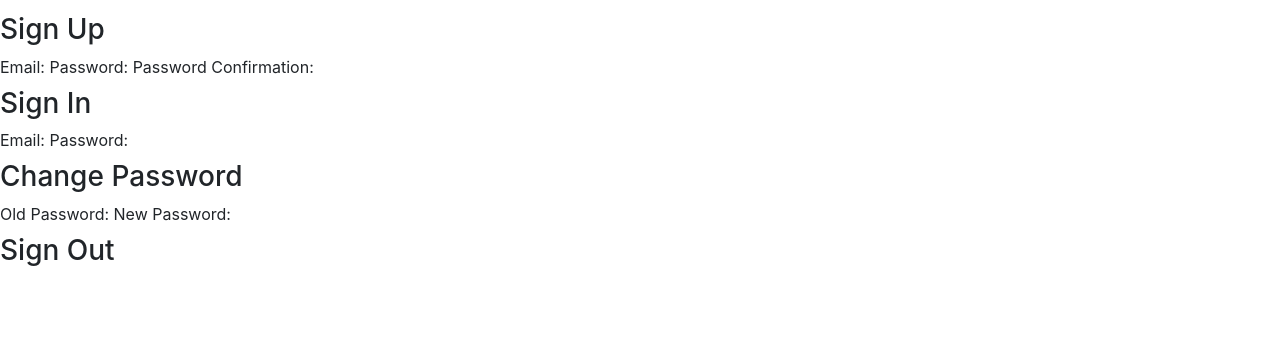
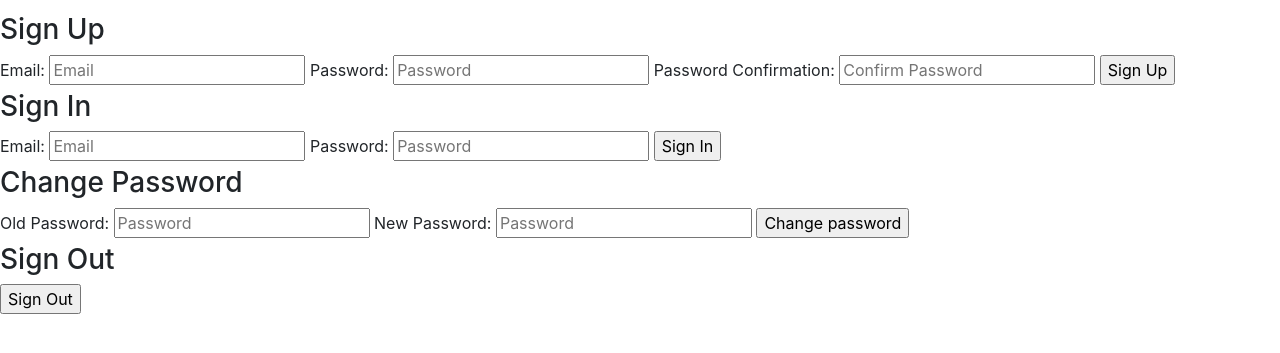
Before and after one commit to ajevans451/full-stack-client, a website built with webpack: page index.html in a window 1280 px wide. Shown: the part 51-404 px from the top of the page. Built offline with nearby package versions, Linux system fonts and the light colour scheme.

Commit message:
add form fields

```diff
--- a/index.html
+++ b/index.html
@@ -17,21 +17,32 @@
       <form id='sign-up-form'>
         <h3>Sign Up</h3>
         <label for='sign-up-email'>Email:</label>
+        <input required id='sign-up-email' type='email' placeholder='Email'>
         <label for='sign-up-pw'>Password:</label>
+        <input required id='sign-up-pw' type='password' placeholder='Password'>
         <label for='sign-up-pw-confirm'>Password Confirmation:</label>
+        <input required id='sign-up-pw-confirm' type='password' placeholder='Confirm Password'>
+        <input type='submit' value="Sign Up">
       </form>
       <form id='sign-in-form'>
         <h3>Sign In</h3>
         <label for='sign-in-email'>Email:</label>
+        <input required id='sign-in-email' type='email' placeholder='Email'>
         <label for='sign-in-pw'>Password:</label>
+        <input required id='sign-in-pw' type='password' placeholder='Password'>
+        <input type='submit' value="Sign In">
       </form>
       <form id='change-pw-form'>
         <h3>Change Password</h3>
         <label for='old-pw'>Old Password:</label>
+        <input required id='old-pw' type='password' placeholder='Password'>
         <label for='new-pw'>New Password:</label>
+        <input required id='new-pw' type='password' placeholder='Password'>
+        <input type='submit' value="Change password">
       </form>
       <form id='sign-out-form'>
         <h3>Sign Out</h3>
+        <input type='submit' value="Sign Out">
       </form>
     </body>
 </html>
```
